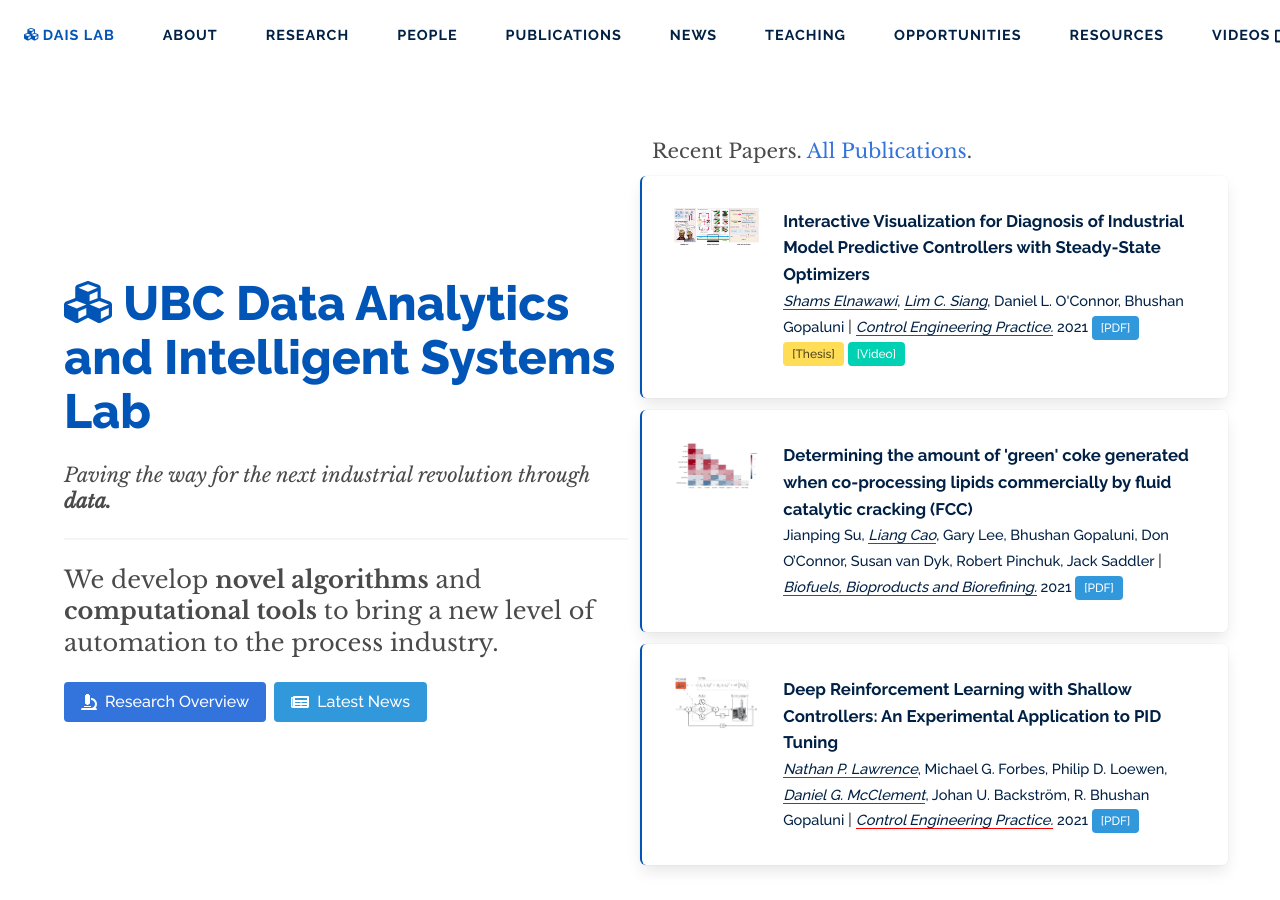
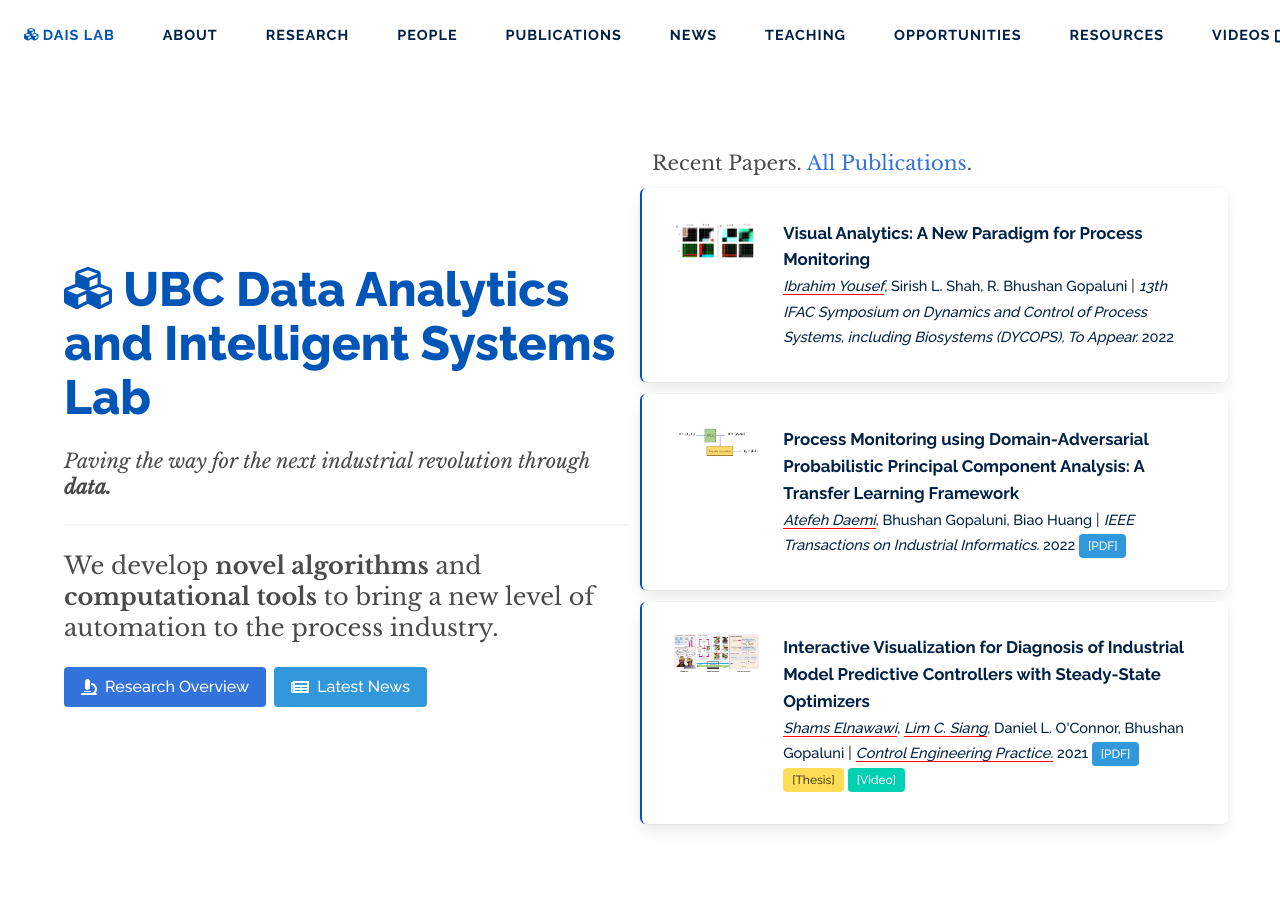
Before and after one commit to daisubc/daisubc.github.io, a Jekyll site: the page built from index.md, in a window 1280 px wide and 900 px high. Built offline with Jekyll 4.4.1, drawn with Linux system fonts in a browser that asks for light colours; nearby versions of some CDN libraries; some of the changed text lies outside the part shown.

Commit message:
add 2022 papers

```diff
--- a/_data/highlights.yml
+++ b/_data/highlights.yml
@@ -1,7 +1,12 @@
+- message: "Ibrahim's paper on visual analytics has been selected as a keynote for DYCOPS 2022. Congratulations!"
+  date: "2022-03-13"
+  url: "https://dais.chbe.ubc.ca/news/2022-yousef-dycops/"
+  display: "True"
+
 - message: "Daniel and Nathan's paper on meta-reinforcement learning has been selected as a Keynote at ADCHEM 2021. Congratulations!"
   date: "2021-03-21"
   url: "https://dais.chbe.ubc.ca/news/2021-03-21-adchem-papers/"
-  display: "True"
+  display: "False"
 
 - message: "Nathan's paper on 'Almost Surely Stable Deep Dynamics' has been accepted as a NeurIPS 2020 Spotlight session. Congratulations!"
   date: "2020-09-25"
--- /dev/null
+++ b/_papers/2022-daemi-monitoring.md
@@ -0,0 +1,15 @@
+---
+layout: publication
+title: "Process Monitoring using Domain-Adversarial Probabilistic Principal Component Analysis: A Transfer Learning Framework"
+type: "paper"
+order: 162
+year: 2022
+authors: "Atefeh Daemi, Bhushan Gopaluni, Biao Huang"
+journal: "IEEE Transactions on Industrial Informatics"
+pdf: "2022J1_Daemi_TII.pdf"
+thumbnail: "2022J1_Daemi_TII.png"
+thumbnail_caption: >
+  Figure 1: A schematic of the proposed method for process monitoring via transfer learning.
+image: "/assets/thumbnails/2022J1_Daemi_TII.png"
+description: "Probabilistic principal component analysis (PPCA) is a feature extraction method that has been widely used in the field of process monitoring. However, PPCA assumes that training and testing data are drawn from the same input feature space with the same distributions. This assumption is not valid for complex processes that exhibit multiple operating modes and generate data with different distributions. We propose a novel transfer learning approach to monitoring processes with data from multiple distributions. To this end, we introduce a novel extension of probabilistic principal component analysis, which is we refer to as the Domain Adversarial Probabilistic Principal Component Analysis (DAPPCA). DAPPCA algorithm auto- matically learns feature representations that are relevant across different operational modes. The algorithm extracts the most informative shared fault features and improves the accuracy of the fault detection model in a new operating mode using the knowledge transferred from previously known modes. The parameters of DAPPCA are estimated using a variational inference approach, and the monitoring statistics are calculated using the proposed model. We demonstrate the efficacy and real-time applicability of the proposed method with simulated and industrial examples."
+---
--- /dev/null
+++ b/_papers/2022-yousef-dycops.md
@@ -0,0 +1,15 @@
+---
+layout: publication
+title: "Visual Analytics: A New Paradigm for Process Monitoring"
+type: "conference"
+order: 163
+year: 2022
+authors: "Ibrahim Yousef, Sirish L. Shah, R. Bhushan Gopaluni"
+journal: "13th IFAC Symposium on Dynamics and Control of Process Systems, including Biosystems (DYCOPS), To Appear"
+# pdf: "2022C1_Yousef_DYCOPS.pdf"
+thumbnail: "2022C1_Yousef_DYCOPS.png"
+image: "/assets/thumbnails/2022C1_Yousef_DYCOPS.png"
+thumbnail_caption: >
+  Figure 6: a) GAF encoding examples as RGB images for the DC EAF dataset for smooth signals Y = 0 and faulty signals Y = 1 at two different operating modes (I and II). b) An illustration of RP images as RGB images obtained from DC EAF data for smooth signals Y = 0 and faulty signals Y = 1 at two different operating modes (I and II).
+description: "As a result of recent breakthroughs in computer vision technologies, significant research interest has emerged to encode process data to enable visual analytics and thus display visual clues and treat process monitoring problems as computer vision tasks. Imaging timeseries signals as a feature engineering step forms a new branch of data analytics called ”visual analytics”. In the context of process monitoring, we define visual analytics as the integration of visual representation of the data, the use of computer vision tools, and analytical reasoning to support decision-making and knowledge extraction from the data. In this work, a novel end-toend visual analytics pipeline for industrial process fault detection using 1D and 2D convolution operations is proposed. The proposed approach presents a visual representation of data that captures the temporal and local features from historical time-series signals. Next, the learned features in a 2D format are visually recognized and classified using a 2D convolutional neural networks (2D-CNN). Our experimental results demonstrate that this approach achieves better performance on an industrial multivariate dataset compared to other state-of-art signals imaging tools such as Gramian Angular Field (GAF) and Recurrence Plots (RP)."
+---
```
Also changed, not shown: assets/thumbnails/2022C1_Yousef_DYCOPS.png (added), assets/thumbnails/2022J1_Daemi_TII.png (added), 1 other file.
